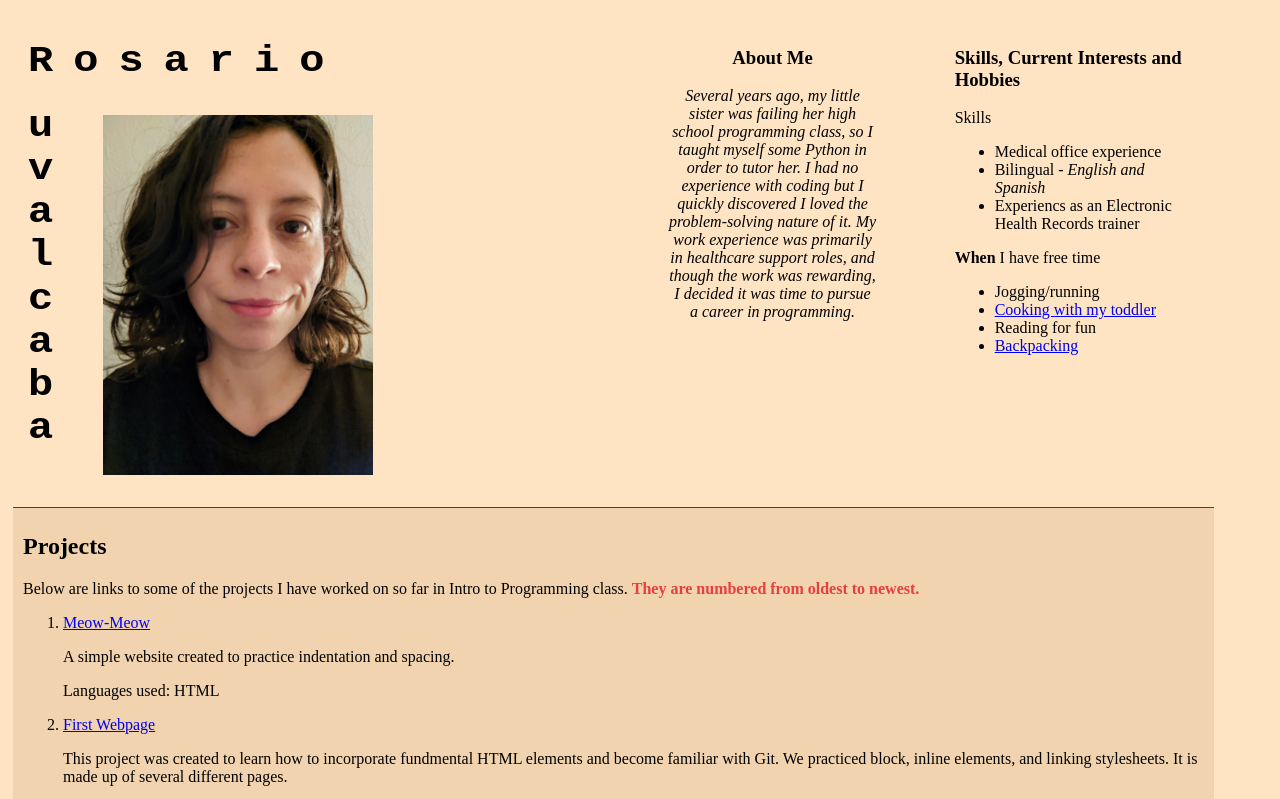
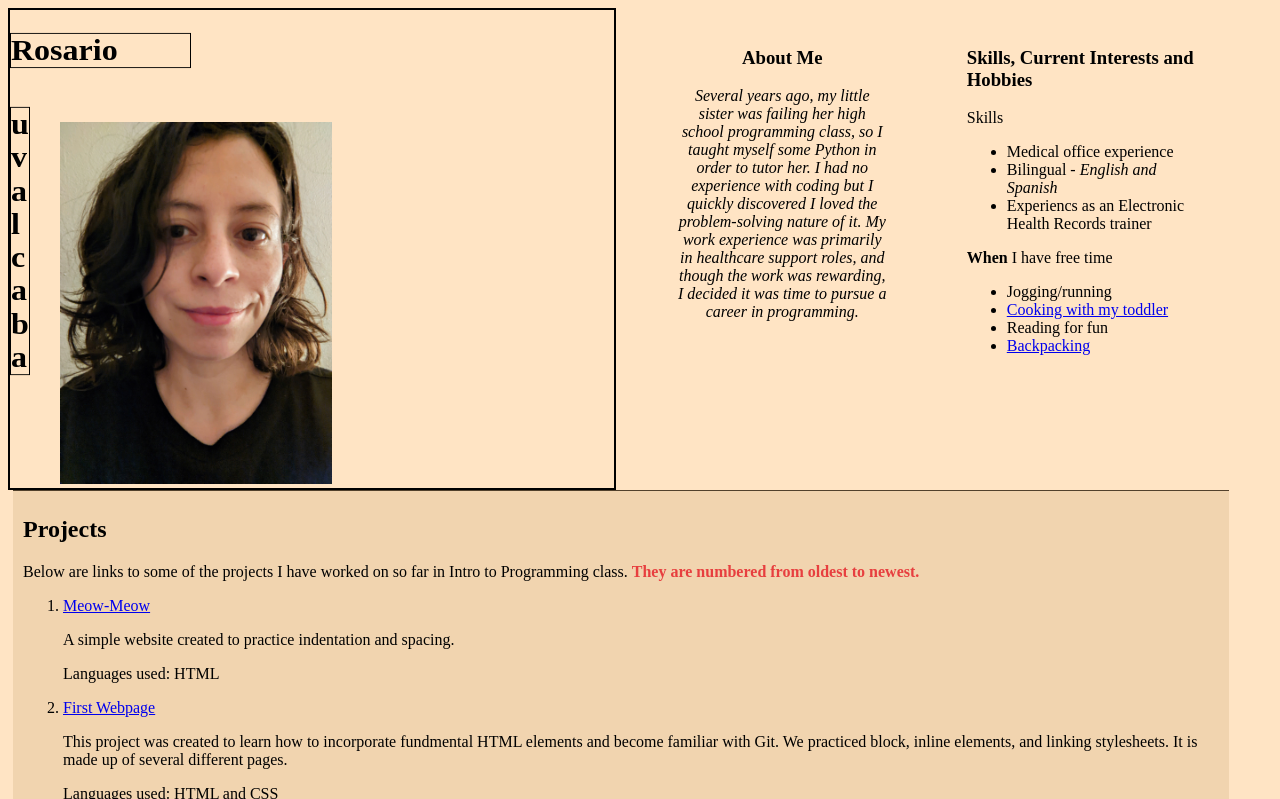
Before and after one commit to RosarioRu/portfolio-page, a plain HTML site: page index.html in a window 1280 px wide. Shown: the top 799 px of the page. Drawn offline with Linux system fonts and the light colour scheme.

Commit message:
FIX: set first name to border-box in order to keep page from running horizontally.

```diff
--- a/css/styles.css
+++ b/css/styles.css
@@ -1,5 +1,6 @@
 body {
   background-color: bisque;
+  width: 100%;
 }
 
 .top-half {
@@ -11,8 +12,11 @@ body {
 
 .name-picture {
   box-sizing: border-box;
-  float:left;
-  border: 1px;
+  border: 2px solid black;
+  float: left;
+  width: 50%;
+
+  /* border: 1px solid brown;
   margin-left: 20px;
   margin-right: 0px;
   margin-top: 1px;
@@ -21,26 +25,29 @@ body {
   height: auto;
   font-family: monospace;
   font-size: 21px;
-  letter-spacing: 20px;
+  letter-spacing: 20px; */
 }
 
 h1.first {
-    width:100%;
+    box-sizing: border-box;
+    width:30%;
     height: auto;
     transform: scale(1,.9);
-    border:1px;
-    margin-bottom:0px;
+    border:1px solid black;
+
 }
 
 h1.last {
+  box-sizing: border-box;
   width:min-content;
   transform: scale(1,.9);
   float: left;
-  border:1px;
+  border:1px solid black;
   margin-top:0px;
 }
 
 img.chayo {
+  box-sizing: border-box;
   margin-left:30px;
   margin-top:30px;
   width: 45%;
--- a/index.html
+++ b/index.html
@@ -4,8 +4,7 @@
   <link href="css/styles.css" rel="stylesheet" type="text/css">
   <title>Rosario's Portfolio</title>
 </head>
-
-<body class="all">
+<body>
   <div class="top-half">
     <div class="name-picture">
       <h1 class="first">Rosario</h1>
```
